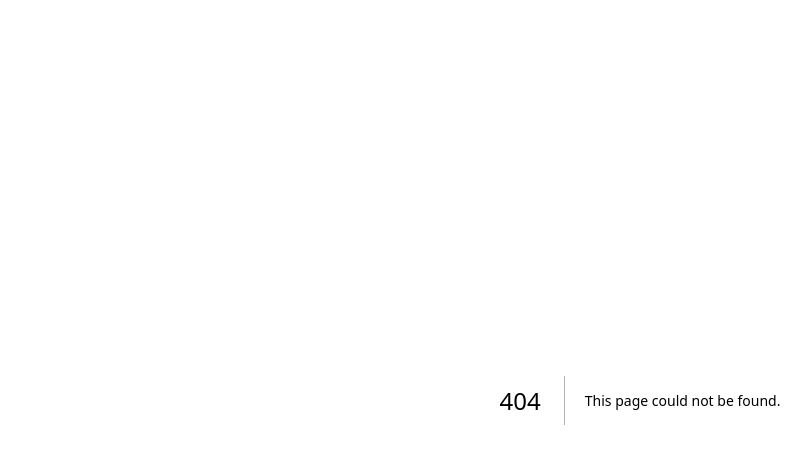
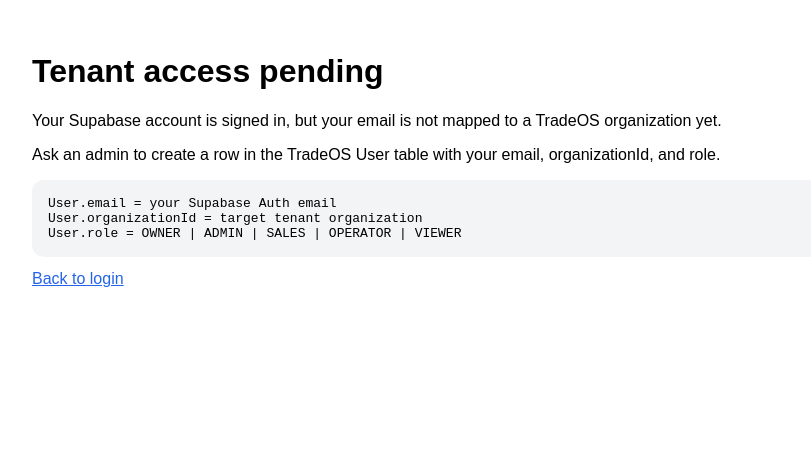
Before and after one commit to le8433622/tradeos-core, a Next.js app in the folder apps/web/: page /onboarding/pending in a window 1280 px wide. Before the commit this address had no page. Shown: the top 464 px of the page, without its empty margins (0-811 px from the left). Built offline with nearby package versions, Linux system fonts and the light colour scheme.

Commit message:
add unmapped tenant pending page

```diff
--- /dev/null
+++ b/apps/web/app/onboarding/pending/page.tsx
@@ -0,0 +1,15 @@
+export default function PendingOnboardingPage() {
+  return (
+    <main style={{ padding: 32, fontFamily: 'Arial, sans-serif' }}>
+      <h1>Tenant access pending</h1>
+      <p>Your Supabase account is signed in, but your email is not mapped to a TradeOS organization yet.</p>
+      <p>Ask an admin to create a row in the TradeOS User table with your email, organizationId, and role.</p>
+      <pre style={{ background: '#f3f4f6', padding: 16, borderRadius: 12 }}>
+{`User.email = your Supabase Auth email
+User.organizationId = target tenant organization
+User.role = OWNER | ADMIN | SALES | OPERATOR | VIEWER`}
+      </pre>
+      <a href="/login" style={{ color: '#2563eb' }}>Back to login</a>
+    </main>
+  );
+}
```
